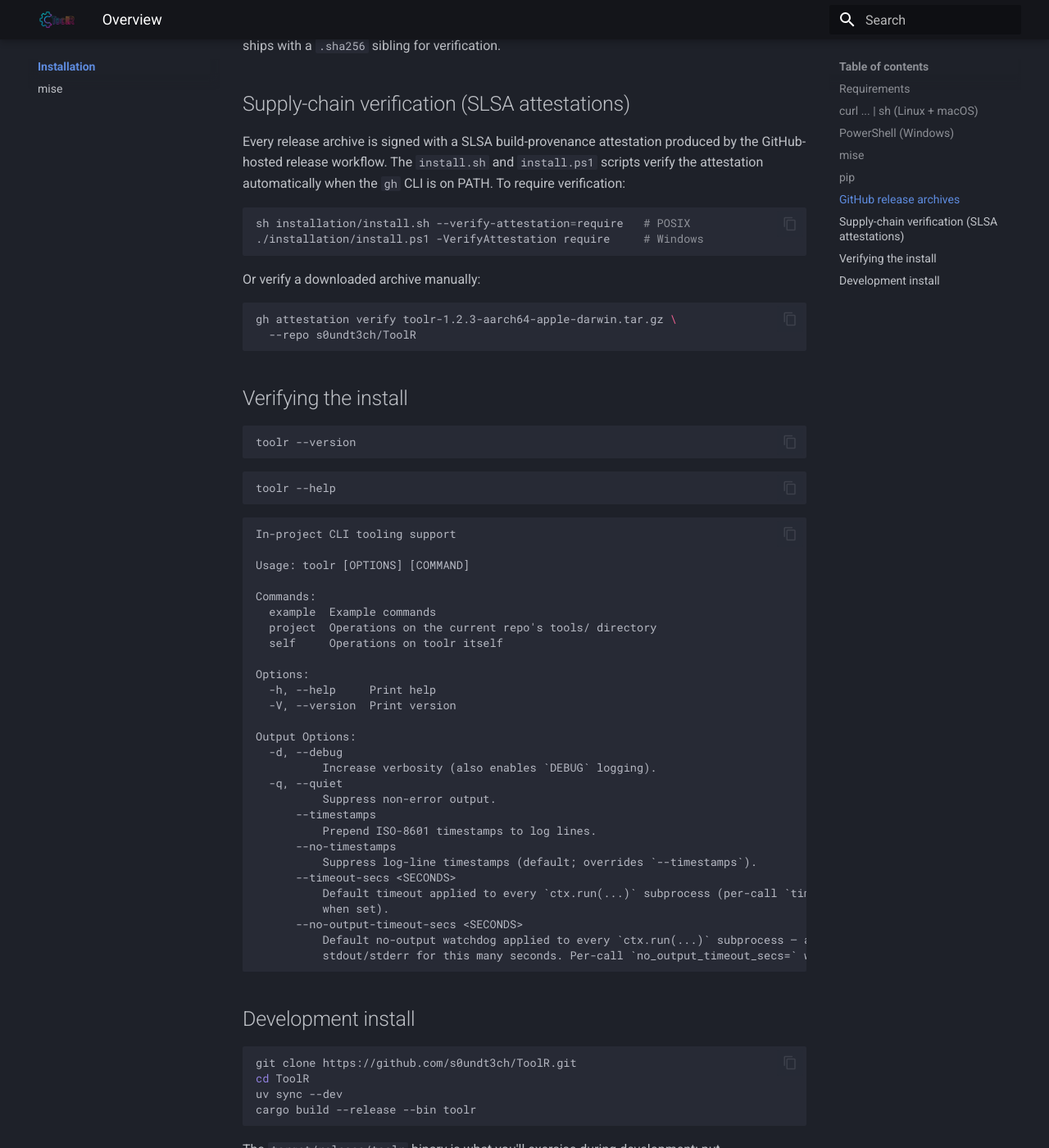
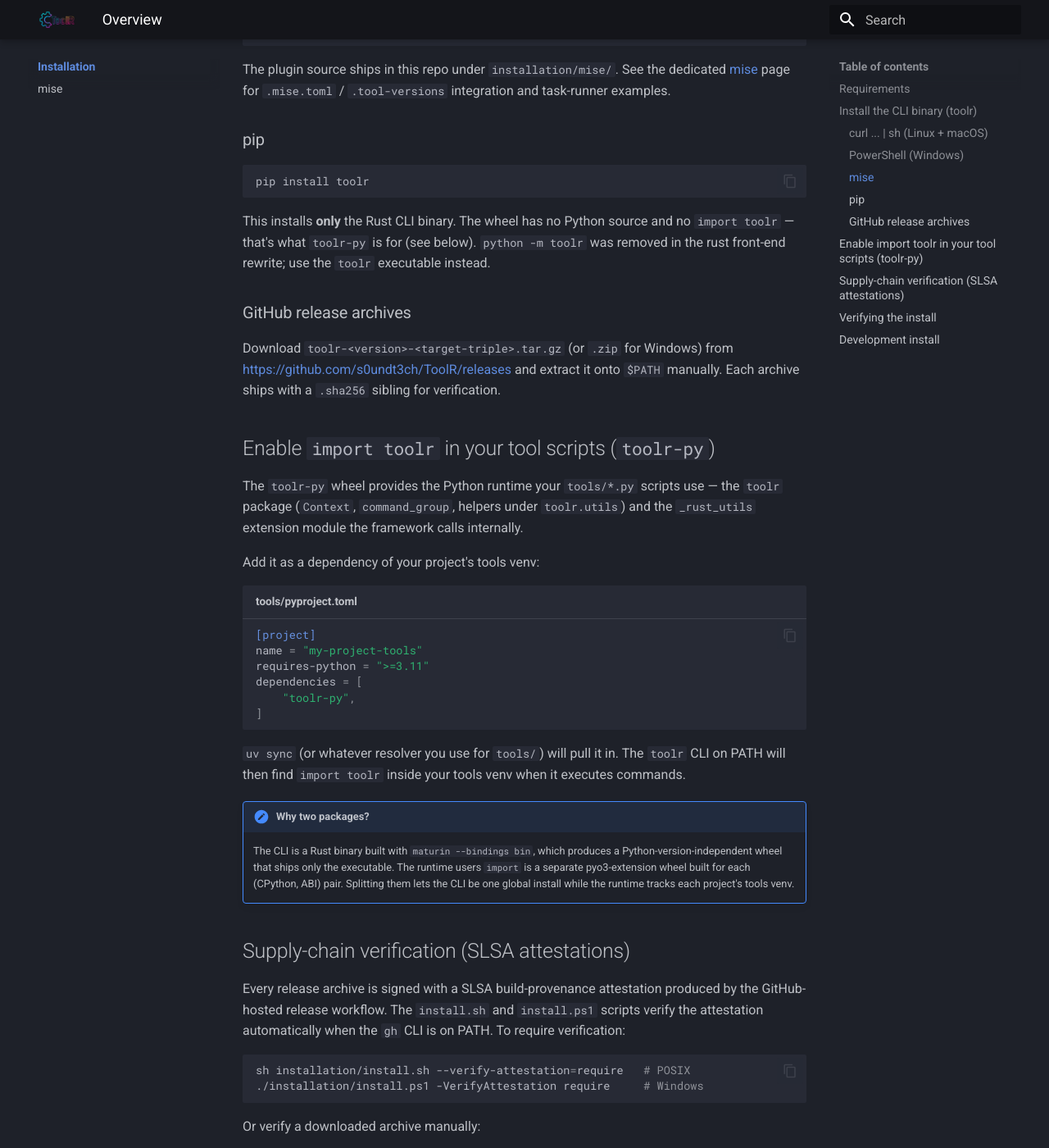
Before and after one commit to s0undt3ch/ToolR, an MkDocs documentation site: the page built from docs/installation/index.md, in a window 1280 px wide and 1400 px high, scrolled down 1415 px. Shown: the whole window at 82% size. Built offline with MkDocs 1.6.1 and Material for MkDocs 9.7.7, drawn with Linux system fonts in a browser that asks for light colours; some of the changed text lies outside the part shown.

Commit message:
docs(install): Clarify the two PyPI packages — toolr (CLI) vs toolr-py (bindings)
After the workspace split, `pip install toolr` ships only the
Rust CLI binary; the `import toolr` runtime that user tool scripts
need lives in `pip install toolr-py`. README's install section
and docs/installation/index.md now make this explicit.

For typical projects: install `toolr` once (via pip, install.sh,
or mise) for the CLI, and add `toolr-py` to your tools/pyproject.toml
so `import toolr` works inside your tool scripts' venv.

````diff
--- a/docs/installation/index.md
+++ b/docs/installation/index.md
@@ -1,7 +1,21 @@
 # Installation
 
-`toolr` ships as a single self-contained binary. Pick the install method
-that matches your environment.
+`toolr` is distributed as **two complementary PyPI packages** that
+live in different venvs:
+
+| Package    | What it is                                            | How you use it |
+|------------|-------------------------------------------------------|----------------|
+| `toolr`    | The Rust CLI binary — `toolr ...` on the shell.       | Install once, globally, on PATH (pip, install.sh, mise, release archive). |
+| `toolr-py` | The Python runtime: `import toolr`, `Context`, `command_group`, `_rust_utils`. | Add to your project's `tools/pyproject.toml` so it resolves into the tools venv. |
+
+A typical project setup uses **both**:
+
+1. Install the `toolr` CLI on PATH once (any method below).
+2. Add `toolr-py` to `tools/pyproject.toml` so `tools/*.py` scripts can
+   `from toolr import Context, command_group`.
+
+The CLI shells out into a per-project tools venv at execute time; it
+doesn't share its own venv with your tool scripts.
 
 ## Requirements
 
@@ -12,7 +26,11 @@
   tools venv (`uv sync`). If you don't have it on PATH, toolr can
   install a managed copy on first use.
 
-## `curl ... | sh` (Linux + macOS)
+## Install the CLI binary (`toolr`)
+
+Pick whichever method matches your environment.
+
+### `curl ... | sh` (Linux + macOS)
 
 ```sh
 curl -fsSL https://raw.githubusercontent.com/s0undt3ch/ToolR/main/installation/install.sh | sh
@@ -22,13 +40,13 @@
 `--prefix /custom/bin` to choose an install directory. Default prefix
 is `$XDG_BIN_HOME` (or `~/.local/bin`).
 
-## PowerShell (Windows)
+### PowerShell (Windows)
 
 ```powershell
 irm https://raw.githubusercontent.com/s0undt3ch/ToolR/main/installation/install.ps1 | iex
 ```
 
-## mise
+### mise
 
 ```sh
 mise plugin add toolr https://github.com/s0undt3ch/ToolR.git#installation/mise
@@ -39,24 +57,53 @@
 the dedicated [mise](mise.md) page for `.mise.toml` / `.tool-versions`
 integration and task-runner examples.
 
-## pip
+### pip
 
 ```sh
 pip install toolr
 ```
 
-The wheel installs the Python runtime support — the `toolr` package and
-the `_rust_utils` extension module — needed by `tools/*.py` commands at
-execute time. The `toolr` **binary** is not bundled in the wheel
-(maturin pyo3-bindings limitation); install it via one of the methods
-above. `python -m toolr` was removed in the rust front-end rewrite.
+This installs **only** the Rust CLI binary. The wheel has no Python
+source and no `import toolr` — that's what `toolr-py` is for (see
+below). `python -m toolr` was removed in the rust front-end rewrite;
+use the `toolr` executable instead.
 
-## GitHub release archives
+### GitHub release archives
 
 Download `toolr-<version>-<target-triple>.tar.gz` (or `.zip` for
 Windows) from <https://github.com/s0undt3ch/ToolR/releases> and
 extract it onto `$PATH` manually. Each archive ships with a `.sha256`
 sibling for verification.
+
+## Enable `import toolr` in your tool scripts (`toolr-py`)
+
+The `toolr-py` wheel provides the Python runtime your `tools/*.py`
+scripts use — the `toolr` package (`Context`, `command_group`,
+helpers under `toolr.utils`) and the `_rust_utils` extension module
+the framework calls internally.
+
+Add it as a dependency of your project's tools venv:
+
+```toml title="tools/pyproject.toml"
+[project]
+name = "my-project-tools"
+requires-python = ">=3.11"
+dependencies = [
+    "toolr-py",
+]
+```
+
+`uv sync` (or whatever resolver you use for `tools/`) will pull it
+in. The `toolr` CLI on PATH will then find `import toolr` inside
+your tools venv when it executes commands.
+
+!!! note "Why two packages?"
+    The CLI is a Rust binary built with `maturin --bindings bin`,
+    which produces a Python-version-independent wheel that ships
+    only the executable. The runtime users `import` is a separate
+    pyo3-extension wheel built for each (CPython, ABI) pair. Splitting
+    them lets the CLI be one global install while the runtime tracks
+    each project's tools venv.
 
 ## Supply-chain verification (SLSA attestations)
 
````
Also changed, not shown: README.md (+41 -12 lines).
